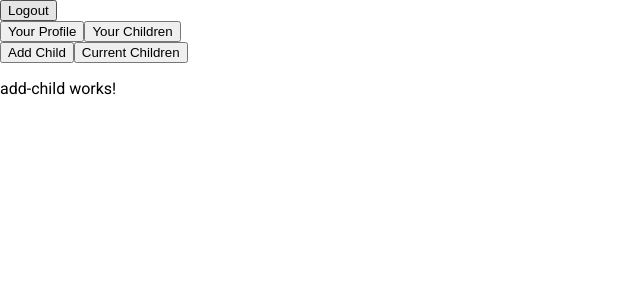
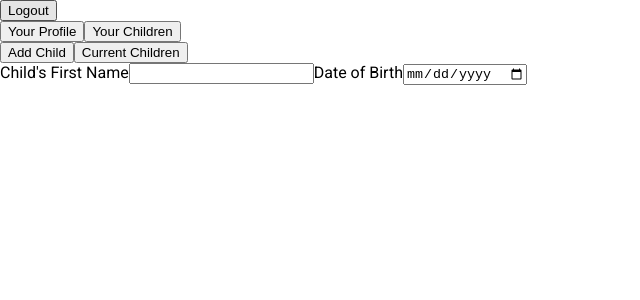
Before and after one commit to rc-devs/baby_chart_fe, an Angular app in the folder baby_chart_fe/: page /dashboard/children/add-child in a window 1280 px wide. Shown: the top 300 px of the page, without its empty margins (0-640 px from the left). Built offline with nearby package versions, Linux system fonts and the light colour scheme.

Commit message:
reactive form for add child

```diff
--- a/baby_chart_fe/src/app/features/children/add-child/add-child.component.html
+++ b/baby_chart_fe/src/app/features/children/add-child/add-child.component.html
@@ -1 +1,6 @@
-<p>add-child works!</p>
+<form [formGroup]="addChildForm" >
+  <label for="child_name">Child's First Name</label>
+    <input type="text" [formControl]="addChildForm.controls.child_name">
+  <label for="date_of_birth">Date of Birth</label>
+    <input type="date" [formControl]="addChildForm.controls.date_of_birth" placeholder="">
+</form>
--- a/baby_chart_fe/src/app/features/children/add-child/add-child.component.ts
+++ b/baby_chart_fe/src/app/features/children/add-child/add-child.component.ts
@@ -1,11 +1,16 @@
 import { Component } from '@angular/core';
+import { FormControl, FormGroup, ReactiveFormsModule, Validators } from '@angular/forms';
 
 @Component({
   selector: 'app-add-child',
-  imports: [],
+  imports: [ReactiveFormsModule],
   templateUrl: './add-child.component.html',
   styleUrl: './add-child.component.css'
 })
 export class AddChildComponent {
 
+  addChildForm = new FormGroup({
+    child_name: new FormControl ('', [Validators.required]),
+    date_of_birth: new FormControl (Date, [Validators.required])
+  })
 }
```
